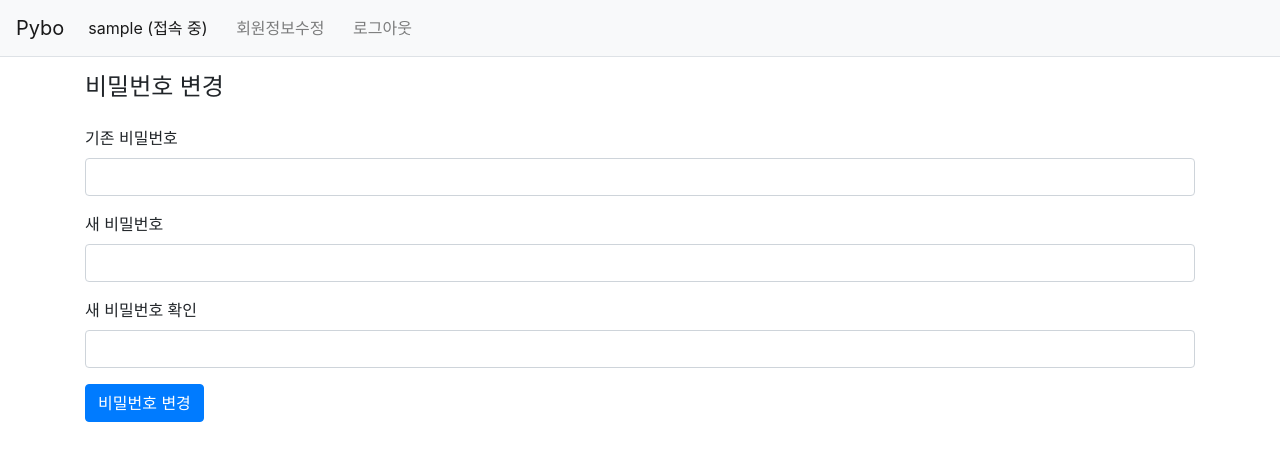
After one commit to purrii/pybo, a Django app: page /common/password/ in a window 1280 px wide. The commit adds this page. Shown: the top 461 px of the page. Run offline with Django 3.2, Linux system fonts and the light colour scheme; the visitor is signed in with stand-in values (Sample User, id 1); some libraries are stand-ins or nearby versions.

Commit message:
회원정보 수정 기능 추가

```diff
--- a/common/urls.py
+++ b/common/urls.py
@@ -8,4 +8,6 @@ urlpatterns = [
     path('login/', auth_views.LoginView.as_view(template_name='common/login.html'), name='login'),
     path('logout/', auth_views.LogoutView.as_view(), name='logout'),
     path('signup/', views.signup, name = 'signup'),
+    path('update/', views.update, name='update'),
+    path('password/', views.password, name='password'),
 ]
--- a/common/views.py
+++ b/common/views.py
@@ -1,6 +1,10 @@
 from django.contrib.auth import authenticate, login
 from django.shortcuts import render, redirect
 from common.forms import UserForm
+from .forms import CustomUserChangeForm
+from django.contrib.auth.forms import PasswordChangeForm
+from django.contrib.auth import update_session_auth_hash
+from django.contrib.auth.decorators import login_required
 
 def signup(request):
     # 계정생성
@@ -18,6 +22,30 @@ def signup(request):
         form = UserForm()
     return render(request, 'common/signup.html', {'form': form})
 
+def update(request):
+    # 회원 정보 수정
+    if request.method == "POST":
+        form = CustomUserChangeForm(request.POST, instance = request.user)
+        if form.is_valid():
+            form.save()
+            return redirect('index')
+    else:
+        form = CustomUserChangeForm(instance = request.user)
+
+    return render(request, 'common/update.html', {'form': form})
+
+@login_required
+def password(request):
+    if request.method == 'POST':
+        form = PasswordChangeForm(request.user, request.POST)
+        if form.is_valid():
+            user = form.save()
+            update_session_auth_hash(request, user)
+            return redirect('index')
+    else:
+        form = PasswordChangeForm(request.user)
+    return render(request, 'common/password.html', {'form': form})
+
 def page_not_found(request, exception):
     # 오류 페이지 - 404 not found
     return render(request, 'common/404.html', {})
--- a/templates/common/login.html
+++ b/templates/common/login.html
@@ -15,7 +15,7 @@
 
     <form action="{% url 'common:login' %}" method="post" class="post-form">
         {% csrf_token %}
-        <input type="hidden" name="next" value="{{ next }}"> #로그인 후 이동되는 URL
+        <input type="hidden" name="next" value="{{ next }}"> <!--로그인 후 이동되는 URL-->
         {% include "form_errors.html" %}
         <div class="form-group">
             <label for="username">사용자 ID</label>
--- /dev/null
+++ b/templates/common/password.html
@@ -0,0 +1,31 @@
+{% extends "base.html" %}
+{% block content %}
+<div class="container my-3">
+    <div class="row my-3">
+        <div class="col-4">
+            <h4>비밀번호 변경</h4>
+        </div>
+    </div>
+    <form method="post" class="post-form" action="{% url 'common:password' %}">
+        {% csrf_token %}
+        {% include "form_errors.html" %}
+        <div class="form-group">
+            <label for="password1">기존 비밀번호</label>
+            <input type="password" class="form-control" name="old_password" id="id_old_password"
+                   value="{{ form.password1.value|default_if_none:'' }}">
+        </div>
+        <div class="form-group">
+            <label for="password2">새 비밀번호</label>
+            <input type="password" class="form-control" name="new_password1" id="id_new_password1"
+                   value="{{ form.password2.value|default_if_none:'' }}">
+        </div>
+        <div class="form-group">
+            <label for="password3">새 비밀번호 확인</label>
+            <input type="password" class="form-control" name="new_password2" id="id_new_password1"
+                   value="{{ form.password2.value|default_if_none:'' }}">
+        </div>
+        <button type="submit" class="btn btn-primary">비밀번호 변경</button>
+
+    </form>
+</div>
+{% endblock %}
--- a/templates/navbar.html
+++ b/templates/navbar.html
@@ -9,7 +9,11 @@
         <ul class="navbar-nav">
             <li class="nav-item ">
                 {% if user.is_authenticated %} <!--현재 사용자가 로그인 중인지 판별-->
-                <a href="{% url 'common:logout' %}" class="nav-link"> {{ user.username }} (로그아웃) </a>
+                <ul class="list-inline">
+                    <li class="list-inline-item"><a href=# class="nav-link active"> {{ user.username }} (접속 중) </a></li>
+                    <li class="list-inline-item"><a href="{% url 'common:update' %}" class="nav-link"> 회원정보수정 </a></li>
+                    <li class="list-inline-item"><a href="{% url 'common:logout' %}" class="nav-link"> 로그아웃 </a></li>
+                </ul>
                 {% else %}
                 <a class="nav-link" href=" {% url 'common:login' %} ">로그인</a>
                 {% endif %}
```
Also changed, not shown: common/forms.py (+8 -1 lines), templates/common/update.html (added, +28 -0 lines).
